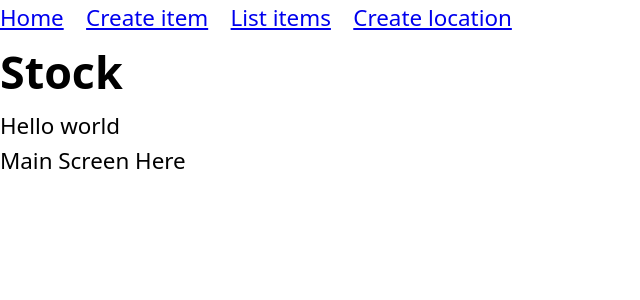
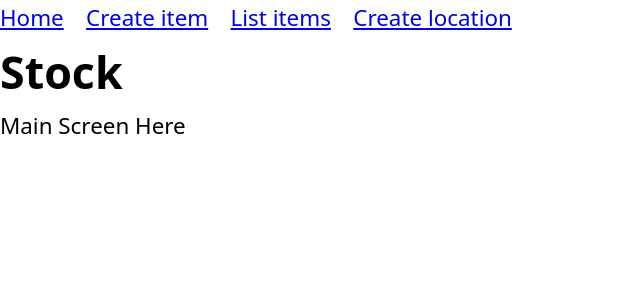
Before and after one commit to dolevoper/int-fs-june-23-stock, a React (Vite) app in the folder stock-app/: page / in a window 1280 px wide. Shown: the top 300 px of the page, without its empty margins (0-640 px from the left). Built offline with nearby package versions, Linux system fonts and the light colour scheme.

Commit message:
fix comments

```diff
--- a/stock-app/src/App.tsx
+++ b/stock-app/src/App.tsx
@@ -6,7 +6,6 @@ export function App() {
     <main>
       <TopMenu />
       <h1>Stock</h1>
-      <p>Hello world</p>
       <Outlet />
     </main>
   );
```
